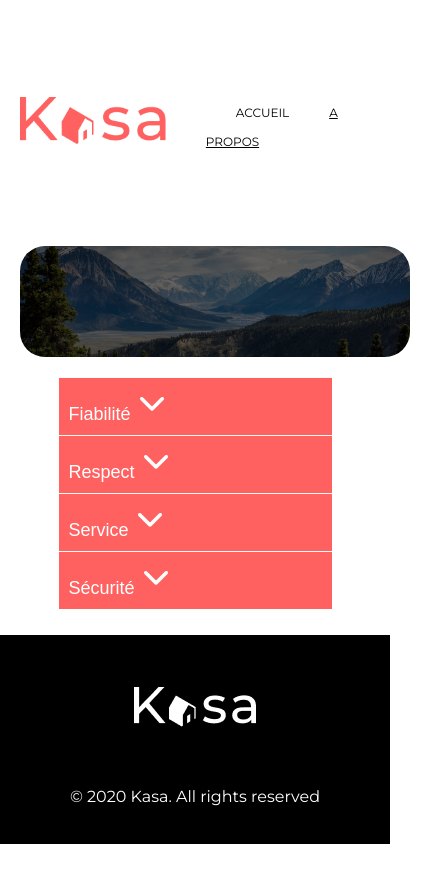
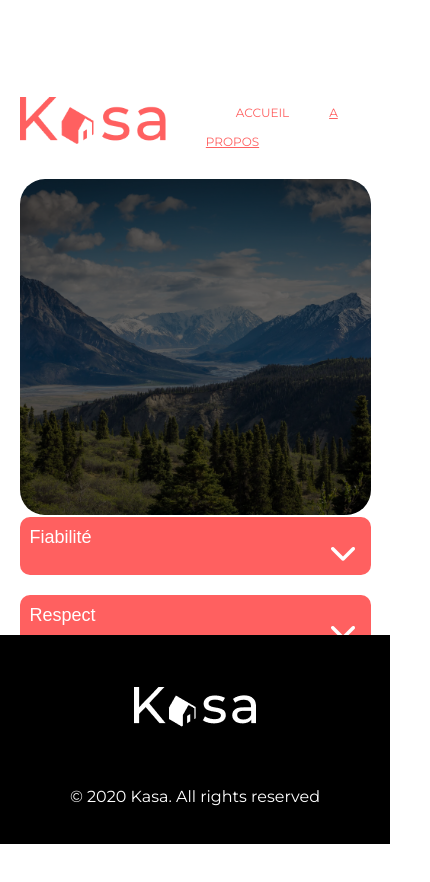
Before and after one commit to SallAbdou/p11, a React (Create React App) app: page /about in a window 390 px wide. Shown: the top 882 px of the page, 430 px wide, since content can reach past the window. Built offline with nearby package versions, Linux system fonts and the light colour scheme.

Commit message:
css + responsive

```diff
--- a/src/style/Banner.scss
+++ b/src/style/Banner.scss
@@ -17,7 +17,7 @@
         top: 34%;
         left: 21%;
 
-        color: #FFF;
+        color: $white;
         text-shadow: 0px 4px 4px rgba(0, 0, 0, 0.25);
         font-size: 48px;
         font-style: normal;
@@ -28,11 +28,15 @@
 
 @media screen and (max-width: 748px) {
     .banner {
-        padding: 20px;
-        height: 111px;
-
+        margin-top: 10%;
+        margin-bottom: 15%;
+        display: flex;
+        justify-content: center;
+        align-items: center;
+        margin-left: 0px;
         img {
-            height: 111px;
+            height: 336px;
+            width: 90%;
         }
 
         span {
--- a/src/style/Dropdown.scss
+++ b/src/style/Dropdown.scss
@@ -1,32 +1,38 @@
-.dropdown-section{
+.dropdown-section {
     display: flex;
     justify-content: center;
     align-items: center;
     margin: 0;
+    margin-top: 3%;
 
     .dropdown {
       position: relative;
-        display: block;
-        width: 70%;
-        border-top: 1px solid #f9f9f9;
+      width: 90%;
 
       &-button {
-        display: block;
         width: 100%;
-        background: rgba(255, 96, 96, 1);
+        background: $primary;
         border: none;
         text-align: left;
         padding: 10px;
         cursor: pointer;
         font-size: 18px;
         color: $white;
+        height: 58px;
+        line-height: normal;
+        border-radius: 10px;
+
+        img {
+            bottom: 25%;
+            margin-left: 90%;
+            position: relative;
+        }
       }
 
       &-content {
         display: none;
         padding: 10px;
-        border-top: 1px solid #f9f9f9;
-        color: rgba(255, 96, 96, 1);
+        color: $primary;
         background: rgba(246, 246, 246, 1);
       }
 
@@ -36,5 +42,4 @@
         }
       }
     }
-
   }
--- a/src/style/Header.scss
+++ b/src/style/Header.scss
@@ -17,12 +17,11 @@ header {
             li {
                 text-decoration: none;
                 display: inline;
-
+                color: #ff6060;
                 a {
                     height: 68px;
                     color: $primary;
                     text-decoration: none;
-                    color: $black;
 
                     &:nth-child(1) {
                         margin-left: 20px;
```
Lines whose indentation alone changed are shown as unchanged.
